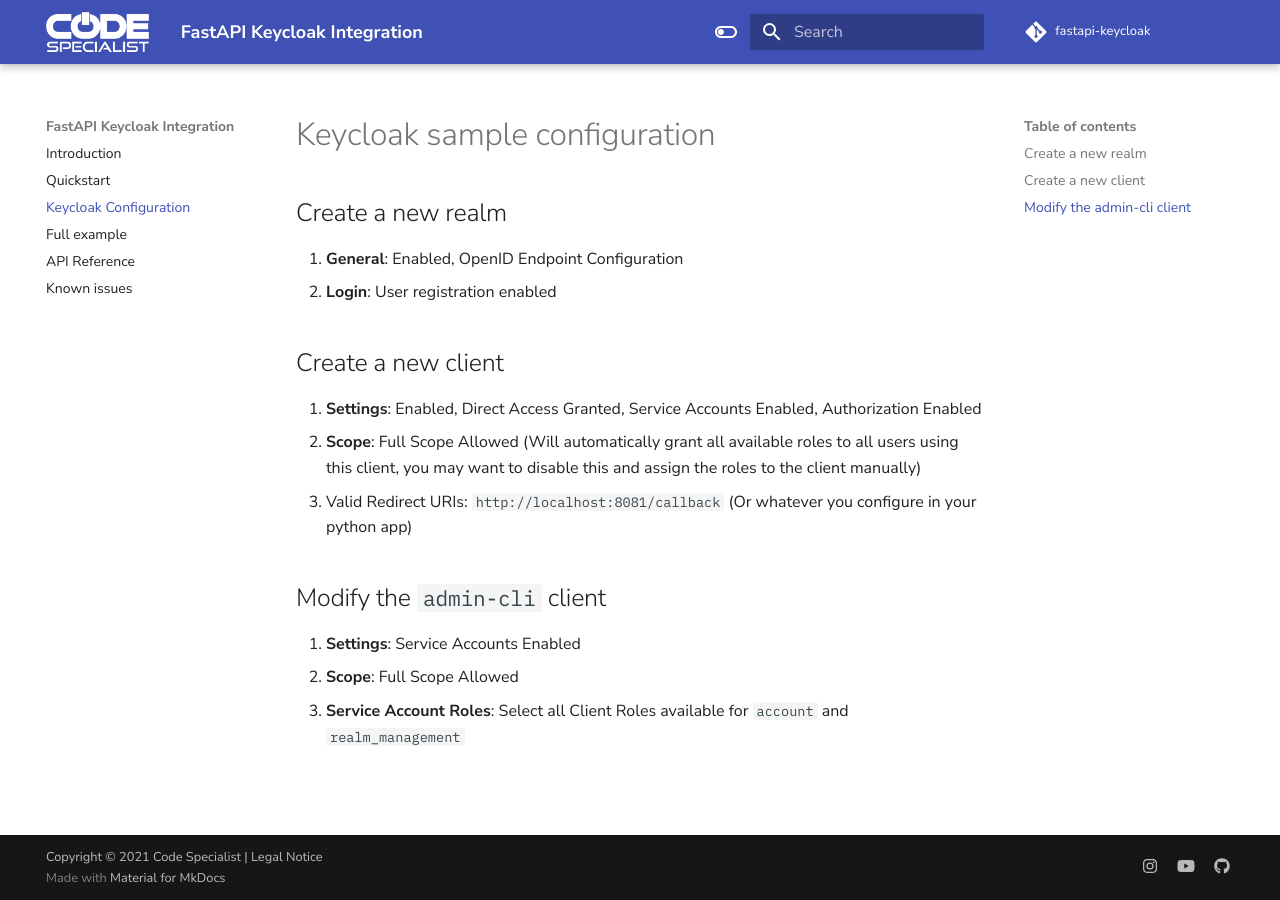
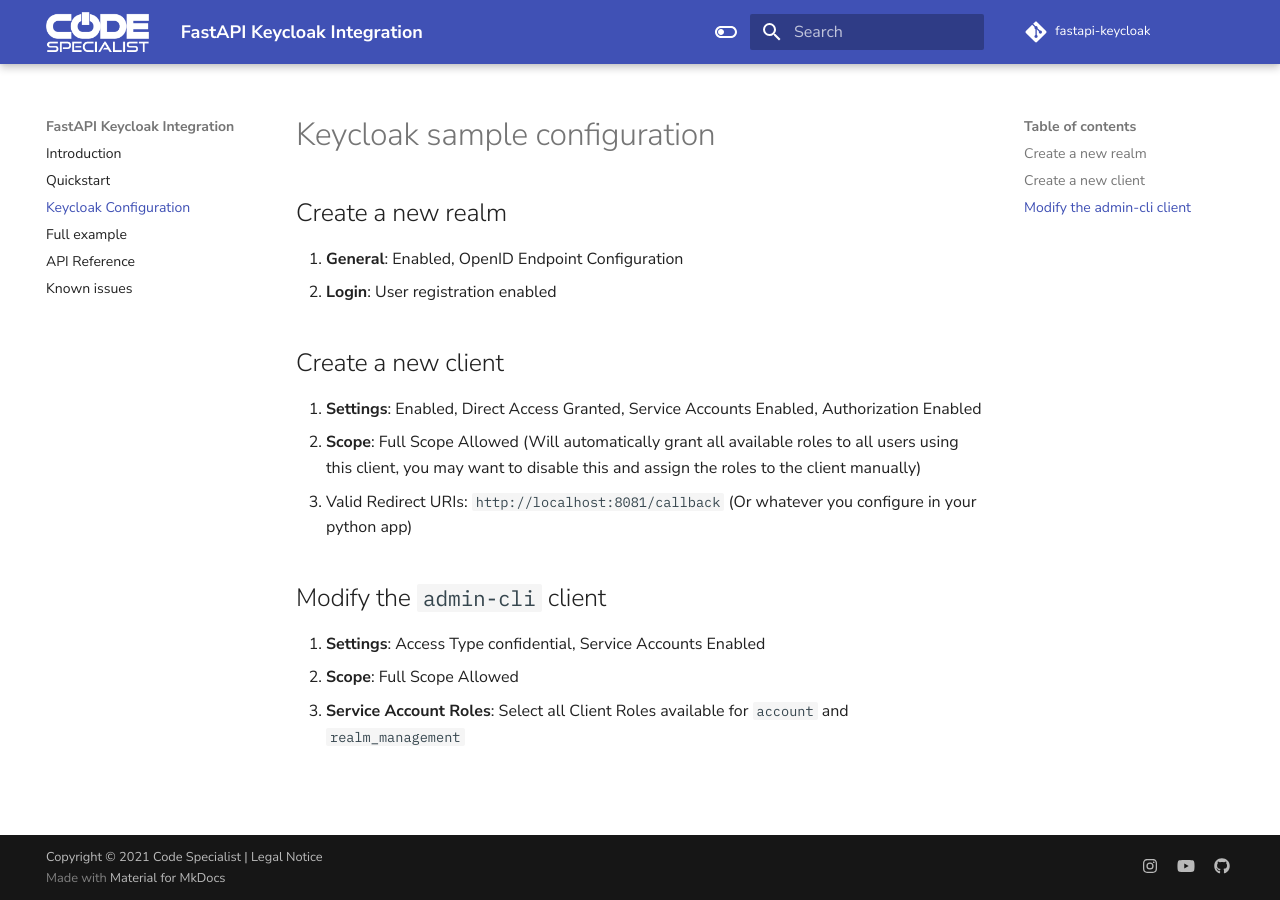
Before and after one commit to code-specialist/fastapi-keycloak, an MkDocs documentation site: the page built from documentation/docs/keycloak_configuration.md, in a window 1280 px wide. Built offline with MkDocs 1.6.1 and Material for MkDocs 9.7.7, drawn with Linux system fonts in a browser that asks for light colours; comment, search, counter and statistics services are not loaded.

Commit message:
Update keycloak_configuration.md (#73)
Co-authored-by: Yannic Schröer <yannicschroeer@outlook.de>

```diff
--- a/documentation/docs/keycloak_configuration.md
+++ b/documentation/docs/keycloak_configuration.md
@@ -9,6 +9,6 @@
    client manually)
 3. Valid Redirect URIs: `http://localhost:8081/callback` (Or whatever you configure in your python app)
 ## Modify the `admin-cli` client
-1. **Settings**: Service Accounts Enabled
+1. **Settings**: Access Type confidential, Service Accounts Enabled
 2. **Scope**: Full Scope Allowed
 3. **Service Account Roles**: Select all Client Roles available for `account` and `realm_management`
```
